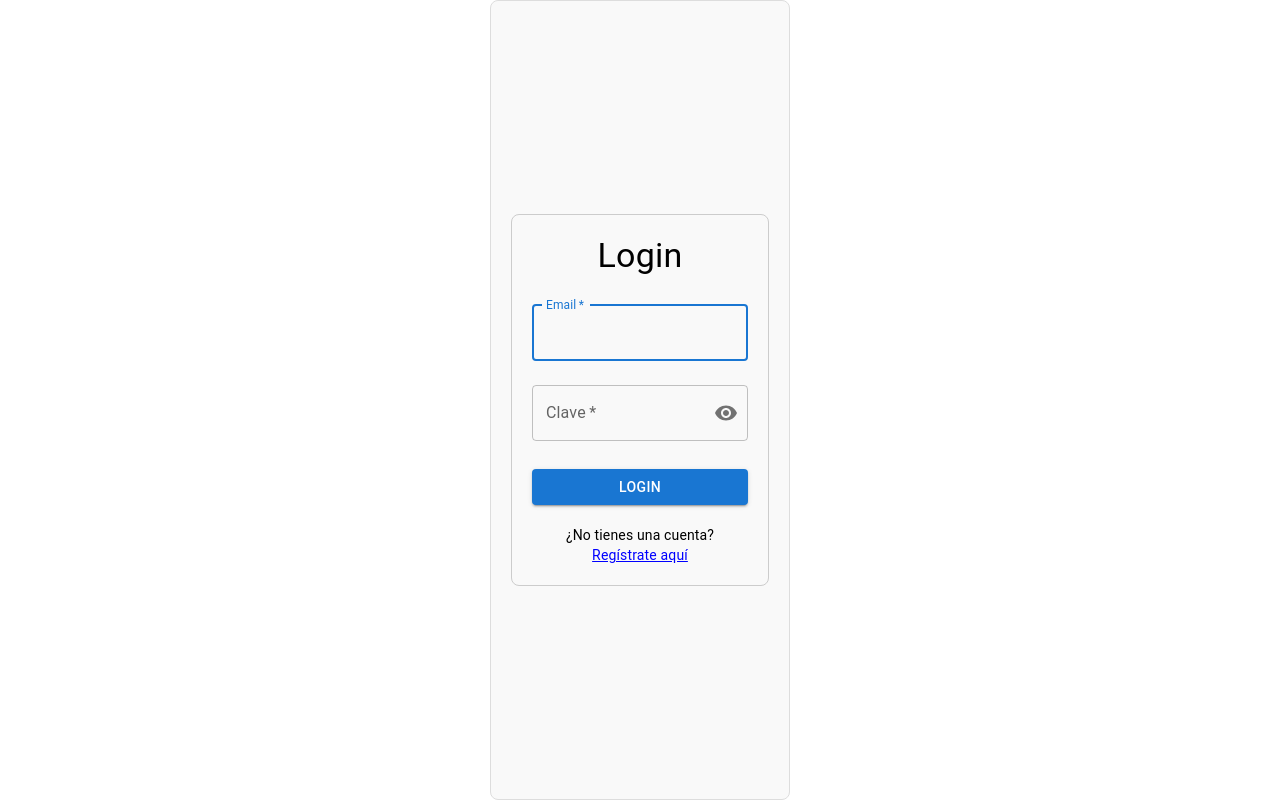
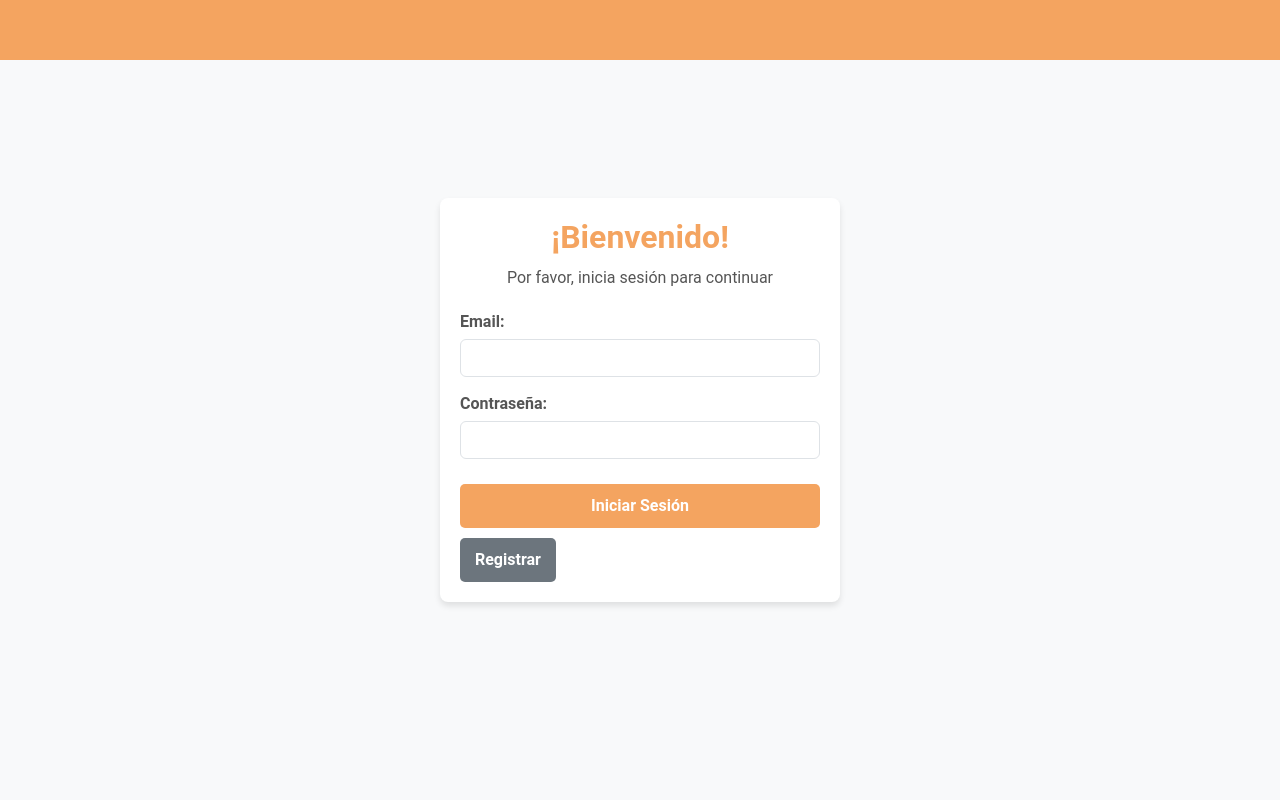
Before and after one commit to lucascarrada3/BuenSaborFront, a React (Vite) app: page /login in a window 1280 px wide. Built offline with nearby package versions, Linux system fonts and the light colour scheme.

Commit message:
cambios en el login

```diff
--- a/src/components/Auth/LoginCliente.tsx
+++ b/src/components/Auth/LoginCliente.tsx
@@ -28,85 +28,43 @@ const LoginCliente: React.FC = () => {
   };
 
   return (
-    <div className="login-container" style={{
-      display: 'flex',
-      justifyContent: 'center',
-      alignItems: 'center',
-      height: '100vh',
-      padding: '20px'
-    }}>
-      <form onSubmit={handleLogin} style={{
-        maxWidth: '400px',
-        width: '100%',
-        padding: '20px',
-        border: '1px solid #ccc',
-        borderRadius: '8px'
-      }}>
-        <Typography variant="h4" align="center" gutterBottom>
-          Login
-        </Typography>
-        <TextField
-          variant="outlined"
-          margin="normal"
-          required
-          fullWidth
+    <div className="login-container">
+      <div className="login-stripe top-stripe"></div>
+      <div className="login-box">
+        <h1 className="welcome-text">¡Bienvenido!</h1>
+        <p className="welcome-subtext">Por favor, inicia sesión para continuar</p>
+        <form onSubmit={handleLogin} className="login-form">
+          <div className="form-group">
+            <label htmlFor="email">Email:</label>
+            <input
+              type="email"
               id="email"
-          label="Email"
-          name="email"
-          autoComplete="email"
-          autoFocus
               value={email}
               onChange={(e) => setEmail(e.target.value)}
+              required
+              className="form-control"
             />
-        <TextField
-          variant="outlined"
-          margin="normal"
-          required
-          fullWidth
-          name="clave"
-          label="Clave"
-          type={mostrarClave ? 'text' : 'password'}
-          autoComplete="current-password"
+          </div>
+          <div className="form-group">
+            <label htmlFor="clave">Contraseña:</label>
+            <input
+              type="password"
+              id="clave"
               value={clave}
               onChange={(e) => setClave(e.target.value)}
-          InputProps={{
-            endAdornment: (
-              <InputAdornment position="end">
-                <IconButton
-                  aria-label="toggle password visibility"
-                  onClick={() => setMostrarClave(!mostrarClave)}
-                  edge="end"
-                >
-                  {mostrarClave ? <VisibilityOff /> : <Visibility />}
-                </IconButton>
-              </InputAdornment>
-            )
-          }}
+              required
+              className="form-control"
             />
-        <Button
-          type="submit"
-          fullWidth
-          variant="contained"
-          color="primary"
-          style={{ marginTop: '20px' }}
-        >
-          Login
-        </Button>
-        {error && (
-          <Alert severity="error" style={{ marginTop: '20px' }}>
-            {error}
-          </Alert>
-        )}
-        <Typography variant="body2" align="center" style={{ marginTop: '20px' }}>
-          ¿No tienes una cuenta?{' '}
-          <span
-            style={{ cursor: 'pointer', color: 'blue', textDecoration: 'underline' }}
-            onClick={() => navigate('/register')}
-          >
-            Regístrate aquí
-          </span>
-        </Typography>
+          </div>
+          {error && <div className="error-message">{error}</div>}
+          <button type="submit" className="login-button">
+            Iniciar Sesión
+          </button>
         </form>
+        <button onClick={() => navigate('/register')} className="register-button">
+          Registrar
+        </button>
+      </div>
     </div>
   );
 };
--- a/src/components/CSS/Login.css
+++ b/src/components/CSS/Login.css
@@ -1,68 +1,118 @@
-/* Estilos generales para los formularios */
+.login-container {
+  display: flex;
+  flex-direction: column;
+  align-items: center;
+  justify-content: center;
+  min-height: 100vh;
+  background-color: #f8f9fa; /* Fondo claro */
+  margin: 0;
+}
+
+.top-stripe {
+  width: 100%;
+  height: 60px; /* Altura de la franja superior */
+  background-color: #F4A460; /* Nuevo color para la franja superior */
+  position: fixed; /* Mantener la franja fija */
+  top: 0;
+  left: 0;
+}
+
+.bottom-stripe {
+  display: none; /* Ocultamos esta franja si no es necesaria */
+}
+
+.login-box {
+  width: 100%;
+  max-width: 400px;
+  background: white;
+  box-shadow: 0px 4px 6px rgba(0, 0, 0, 0.1);
+  padding: 20px;
+  border-radius: 8px;
+  z-index: 1; /* Asegura que esté encima de la franja */
+}
+
+.login-box h2 {
+  text-align: center;
+  color: #333;
+  margin-bottom: 20px;
+}
+
+.login-form {
+  display: flex;
+  flex-direction: column;
+}
+
 .form-group {
   margin-bottom: 15px;
 }
 
-  .form-input {
-    width: 100%;
-    padding: 8px;
-    margin-top: 5px;
-    border-radius: 5px;
-    border: 1px solid #ccc;
+.form-group label {
+  display: block;
+  margin-bottom: 5px;
+  font-weight: bold;
+  color: #555;
 }
 
-  .submit-btn {
-    padding: 10px 20px;
-    background-color: #4CAF50;
-    color: white;
+.form-control {
+  width: 100%;
+  padding: 10px;
+  border: 1px solid #ddd;
+  border-radius: 5px;
+  font-size: 14px;
+}
+
+.login-button {
+  padding: 10px 15px;
+  background-color: #F4A460; /* Nuevo color para el botón de login */
   border: none;
   border-radius: 5px;
+  color: white;
+  font-weight: bold;
   cursor: pointer;
-    width: 100%;
+  font-size: 16px;
+  margin-top: 10px;
+  transition: background-color 0.3s ease;
 }
 
-  .submit-btn:hover {
-    background-color: #45a049;
+.login-button:hover {
+  background-color: #d18c53; /* Color más oscuro para el hover */
 }
 
-  .register-btn {
-    margin-top: 10px;
-    padding: 10px 20px;
-    background-color: #007BFF;
-    color: white;
-    border: none;
-    border-radius: 5px;
-    cursor: pointer;
-    width: 100%;
+.error-message {
+  color: red;
+  text-align: center;
+  margin-bottom: 10px;
+  font-size: 14px;
 }
 
-  .register-btn:hover {
-    background-color: #0056b3;
+.welcome-text {
+  font-size: 2rem; /* Tamaño grande */
+  color: #F4A460; /* Nuevo color para el texto de bienvenida */
+  text-align: center;
+  margin-bottom: 10px;
+  font-weight: bold;
 }
 
-  .error {
-    color: red;
-  }
-
-  .success {
-    color: green;
-  }
-
-  h2 {
+.welcome-subtext {
+  font-size: 1rem;
+  color: #555; /* Gris suave */
   text-align: center;
   margin-bottom: 20px;
 }
 
-  .login-container, .register-container {
-    width: 300px;
-    margin: 0 auto;
-    padding: 20px;
-    border: 1px solid #ddd;
-    border-radius: 8px;
-    background-color: #f9f9f9;
+.register-button {
+  padding: 10px 15px;
+  background-color: #6c757d;
+  border: none;
+  border-radius: 5px;
+  color: white;
+  font-weight: bold;
+  cursor: pointer;
+  font-size: 16px;
+  margin-top: 10px;
+  transition: background-color 0.3s ease;
 }
 
-  .login-form, .register-form {
-    display: flex;
-    flex-direction: column;
+.register-button:hover {
+  background-color: #5a6268;
 }
```
Lines whose indentation alone changed are shown as unchanged.
